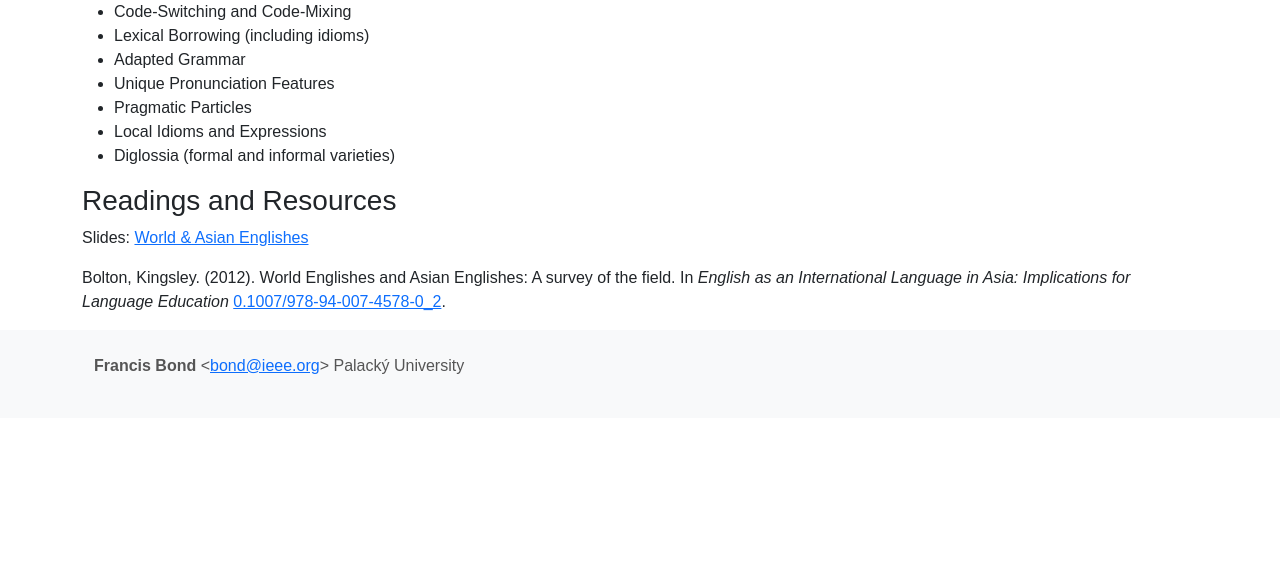
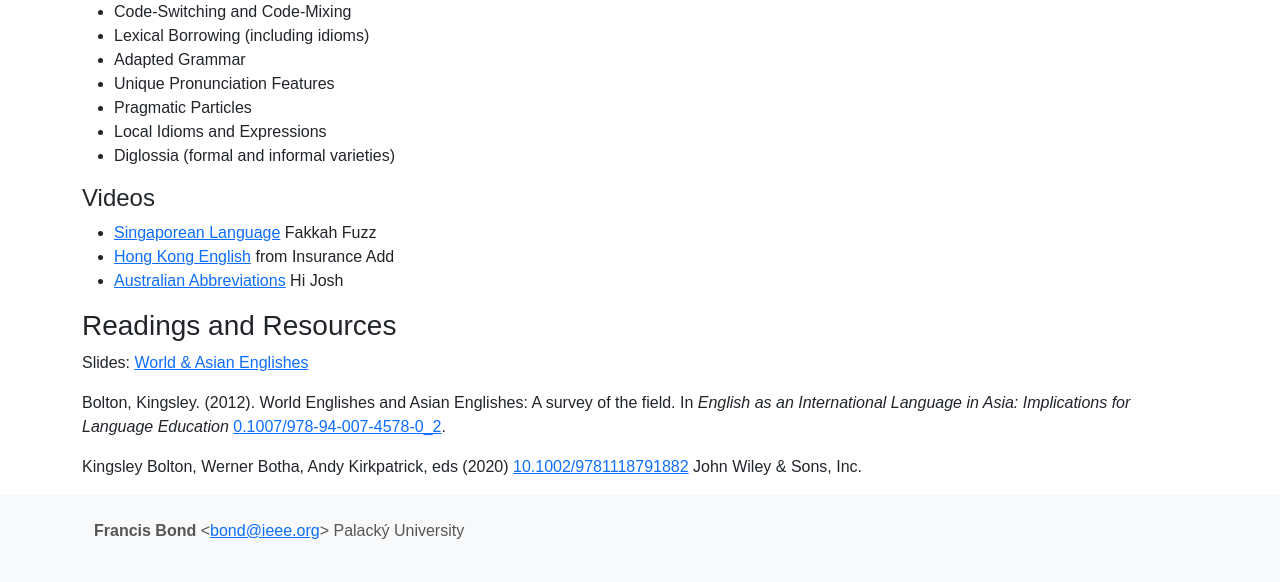
Before and after one commit to bond-lab/Linguistics-of-Asian-Languages, a Flask app: page /week/english/ in a window 1280 px wide; the page is wider, and only the part inside the window is pictured. Shown: the part 190-772 px from the top of that part. Run offline with Flask 3, Linux system fonts and the light colour scheme.

Commit message:
tweaks for Asian Englishes

```diff
--- a/web/templates/weeks/english.html
+++ b/web/templates/weeks/english.html
@@ -15,11 +15,21 @@
     <li> Local Idioms and Expressions
     <li> Diglossia (formal and informal varieties)
   </ul>
-<h3>Readings and Resources</h3>
+<h4>Videos</h4>
+
+<ul>
+  <li><a href="https://youtu.be/5wIrrfYPP7U">Singaporean Language</a> Fakkah Fuzz
+  <li><a href="https://youtu.be/VHiSLCUPsEw">Hong Kong English</a> from Insurance Add
+   <li><a href="https://youtu.be/yDb_WsAt_Z0">Australian Abbreviations</a> Hi Josh
+</ul>
+
+  <h3>Readings and Resources</h3>
 
 
 <p> Slides: <a href="{{ url_for('static', filename='pdf/englishes.pdf')}}">World &amp; Asian Englishes</a>
 
 <p> Bolton, Kingsley. (2012). World Englishes and Asian Englishes: A survey of the field. In <i> English as an International Language in Asia: Implications for Language Education</i> <a href='http://dx.doi.org/10.1007/978-94-007-4578-0_2'>0.1007/978-94-007-4578-0_2</a>.
+<p>Kingsley Bolton, Werner Botha, Andy Kirkpatrick, eds (2020) <a href='http://dx.doi.org/10.1002/9781118791882'>10.1002/9781118791882</a>
+  John Wiley & Sons, Inc.
 
   {% endblock %}
```
Also changed, not shown: docs/week/english/index.html (+11 -1 lines), 1 other file.
